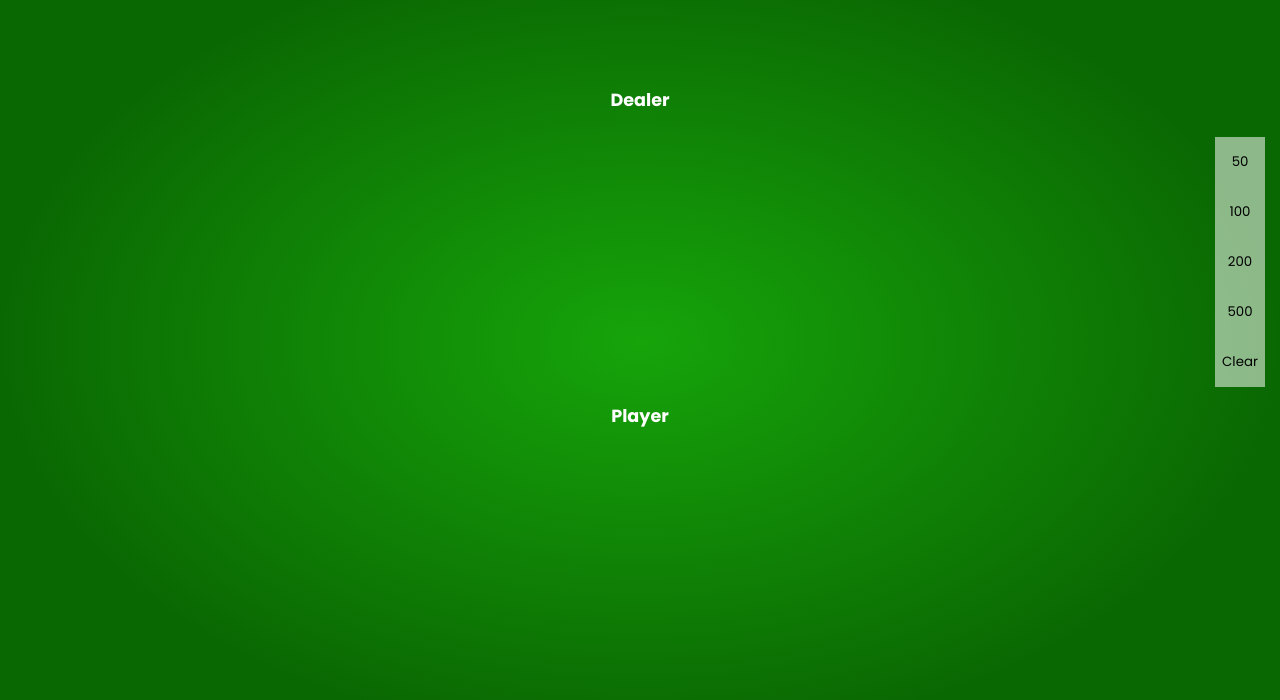
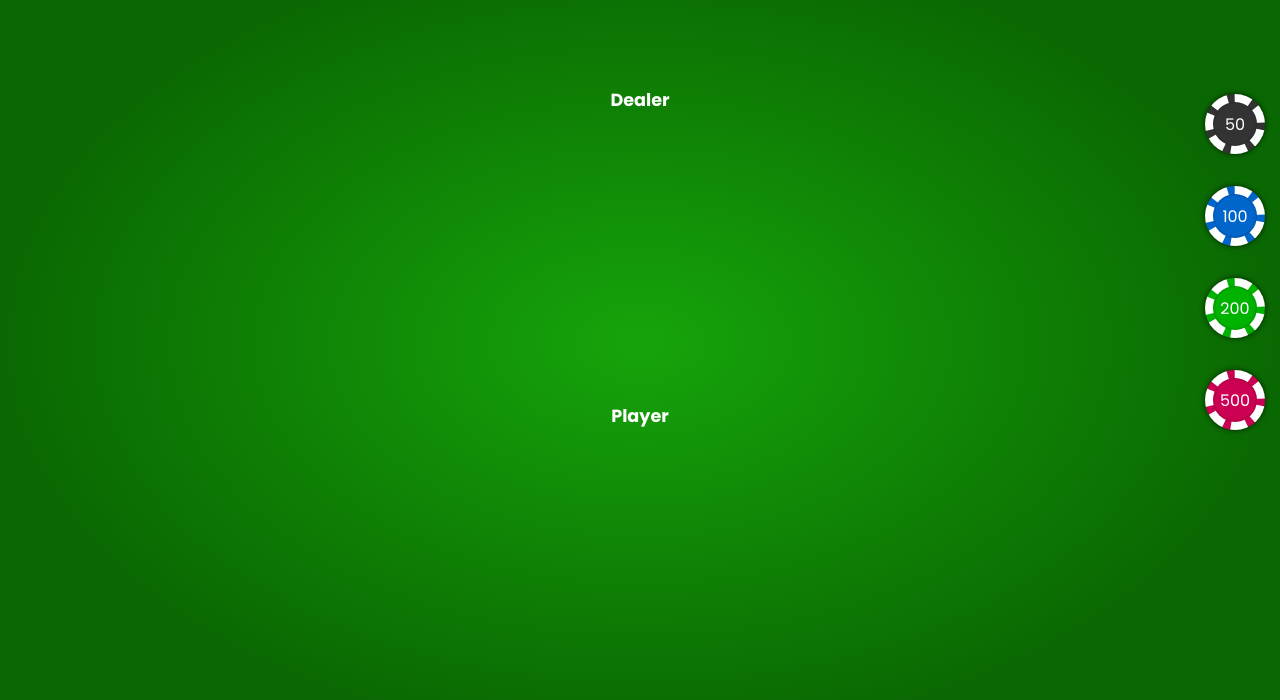
Before and after one commit to callumboaden/blackjack_v2, a plain HTML site: page src/index.html in a window 1280 px wide. Shown: the part 58-758 px from the top of the page. Drawn offline with Linux system fonts and the light colour scheme.

Commit message:
styles bet buttons

```diff
--- a/src/css/main.scss
+++ b/src/css/main.scss
@@ -120,18 +120,42 @@ button {
   transform: translate(200%, -50%);
   transition: .25s;
 
+  button {
+    width: 60px;
+    height: 60px;
+    margin: 1em 0;
+    font-size: 1em;
+    color: #fff;
+    border-radius: 50%;
+    border-width: .5em;
+    border-style: dashed;
+    border-color: #fff;
+    box-shadow: 0 0 5px 1px rgba(0, 0, 0, 0.5), 0 0 3px 0 rgba(0, 0, 0, 0.4) inset;
+    transition: .5s;
+
+    &[data-bet="50"] {
+      background: rgb(51, 51, 51);
+    }
+
+    &[data-bet="100"] {
+      background: rgb(0, 102, 204);
+    }
+
+    &[data-bet="200"] {
+      background: rgb(0, 179, 0);
+    }
+
+    &[data-bet="500"] {
+      background: rgb(204, 0, 82);
+    }
+
+    &:hover {
+      transform: rotate(360deg);
+    }
+  }
+
   &.active {
     transform: translate(0%, -50%);
-  }
-}
-
-.buttons__bet > button {
-  width: 50px;
-  height: 50px;
-  background: rgba(255, 255, 255, 0.534);
-
-  &:hover {
-    background: rgba(255, 255, 255, 1);
   }
 }
 
@@ -236,10 +260,7 @@ button {
 
       .player__hand {
         margin: 0 1em 0 0;
-
-        &.player__hand--inactive {
-          opacity: .5;
-        }
+        opacity: .5;
 
         &.player__hand--active {
           opacity: 1;
--- a/src/index.html
+++ b/src/index.html
@@ -102,7 +102,7 @@
         <button data-bet="100">100</button>
         <button data-bet="200">200</button>
         <button data-bet="500">500</button>
-        <button data-action="clear" class="button__clear-bet hide">Clear</button>
+        <!-- <button data-action="clear" class="button__clear-bet hide">Clear</button> -->
       </div>
       <!-- end : bet buttons -->
 
--- a/src/js/gameView.js
+++ b/src/js/gameView.js
@@ -42,7 +42,7 @@ const gameView = {
 
 function renderPlayerHand(activeHand, hand, index) {
 
-  const isActiveHand = activeHand === index ? 'player__hand--active' : 'player__hand--inactive';
+  const isActiveHand = activeHand === index ? 'player__hand--active' : '';
 
   return `
     <div class="player__hand player__hand-index-${index} ${isActiveHand}">
--- a/src/js/index.js
+++ b/src/js/index.js
@@ -130,13 +130,11 @@ function controlStand() {
     state.game.checkWinner();
 
     // Prepare UI for changes
-    gameView.clearPlayerHandDisplay();
     gameView.clearDealerHandDisplay();
 
     // Render dealer on UI
     gameView.hidePlayButtons();
     gameView.showBetButtons();
-    gameView.renderPlayerHandList(state.game.player);
     gameView.renderDealer(state.game);
 
     // Update Player Totals
@@ -146,6 +144,9 @@ function controlStand() {
       state.game.player.win
     );
   }
+
+  gameView.clearPlayerHandDisplay();
+  gameView.renderPlayerHandList(state.game.player);
 
   console.log(state.game);
 }
```
Also changed, not shown: src/css/main.css, 1 other file.
